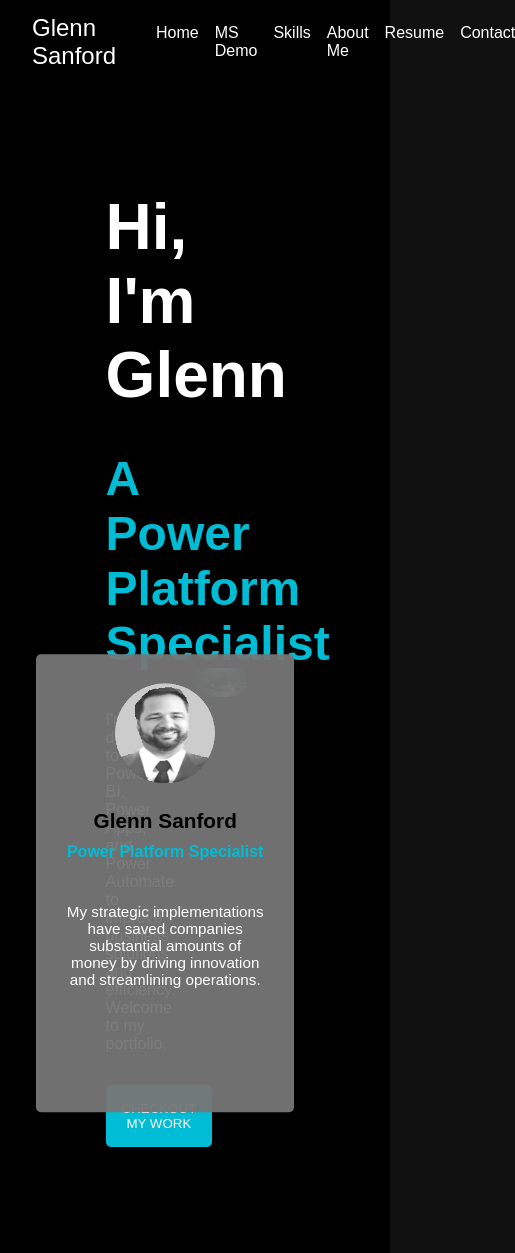
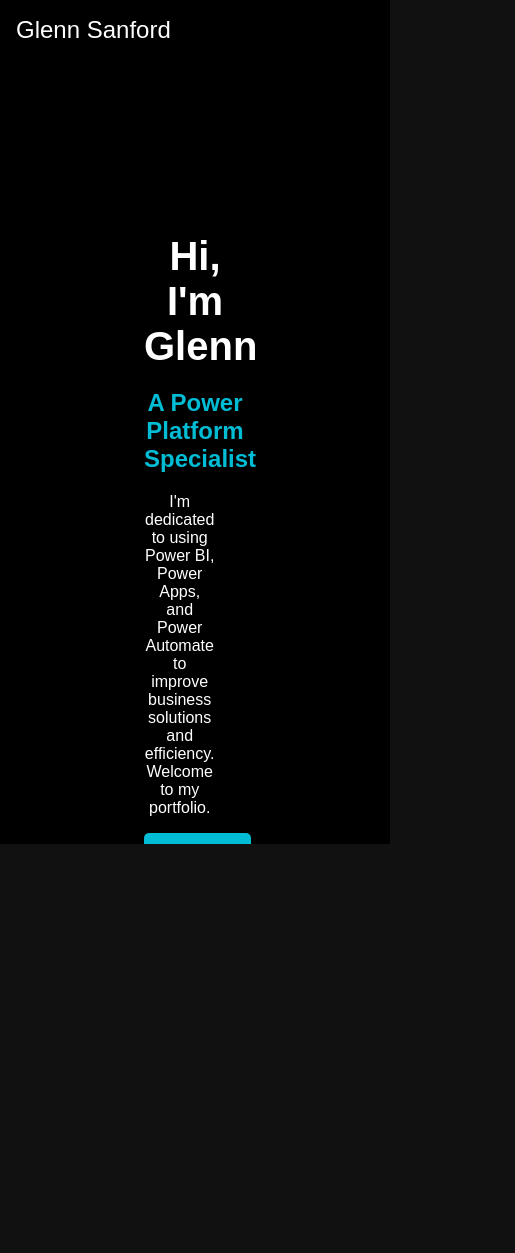
Before and after one commit to gsanford0224/github_pages, a React (Create React App) app: page / in a window 390 px wide. Shown: the whole page, 515 px wide, since content can reach past the window. After the commit the page ends 844 px from the top, so only its background shows below. Built offline with nearby package versions, Linux system fonts and the light colour scheme.

Commit message:
Ensure pages are mobile responsive

```diff
--- a/src/App.css
+++ b/src/App.css
@@ -1,5 +1,21 @@
+/* App.css */
+html, body, #root {
+  height: 100%;
+  margin: 0;
+  padding: 0;
+  width: 100%;
+}
+
+body {
+  display: flex;
+  flex-direction: column;
+}
+
 .App {
+  display: flex;
+  flex-direction: column;
+  width: 100%;
+  height: 100%;
+  overflow: hidden; /* Prevent scrolling */
   background-color: black;
-  color: white;
-  min-height: 100vh;
 }
--- a/src/components/AboutMe.css
+++ b/src/components/AboutMe.css
@@ -1,8 +1,26 @@
-.aboutme {
+/* Example for Projects.css */
+.projects {
+  display: flex;
+  justify-content: center;
+  align-items: center;
   padding: 2rem;
-  background-color: #444;
+  background-color: black;
+  border: 0.5in solid black;
+  box-sizing: border-box;
+  text-align: center;
+  width: 100%;
+  height: calc(100vh - 30px); /* Adjust for topbar height */
+  margin-top: 30px; /* Adjust for topbar */
 }
 
-.aboutme h2 {
+.projects h2 {
   color: #00bcd4;
 }
+
+@media (max-width: 768px) {
+  .projects {
+    height: auto;
+    padding: 1rem;
+    margin-top: 30px;
+  }
+}
--- a/src/components/Home.css
+++ b/src/components/Home.css
@@ -1,5 +1,123 @@
-.home {
+.hero {
+  display: flex;
+  flex-direction: column;
+  justify-content: space-between;
+  align-items: center;
+  padding: 1in; /* Add 1-inch padding */
+  margin-top: 30px; /* Adjust for reduced topbar height */
+  box-sizing: border-box; /* Ensure padding is included in the element's total width and height */
   background-color: black;
+  width: 100%;
+  height: calc(100vh - 30px); /* Subtract topbar height */
+  position: relative;
+}
+
+.hero-content {
+  text-align: center;
+  max-width: 50%;
+}
+
+.hero h1 {
+  font-size: 2.5rem; /* Adjust font size for better scaling */
+}
+
+.hero h2 {
+  color: #00bcd4;
+  font-size: 1.5rem; /* Adjust font size for better scaling */
+}
+
+.hero p {
+  margin: 1rem 0;
+}
+
+.hero button {
+  padding: 0.5rem 1rem;
+  background-color: #00bcd4;
+  border: none;
   color: white;
-  min-height: 100vh;
+  cursor: pointer;
 }
+
+.hero-image {
+  max-width: 50%;
+  padding-top: 2rem;
+  padding-right: 2rem;
+}
+
+.hero-image img {
+  width: 100%;
+  height: auto;
+}
+
+.profile-card {
+  width: 150px;
+  background-color: rgba(255, 255, 255, 0.9);
+  padding: 0.25in; /* Add padding */
+  border-radius: 10px;
+  display: flex;
+  flex-direction: column;
+  align-items: center;
+  position: absolute;
+  right: 0.5in; /* 0.5-inch border from the right */
+  top: 50%; /* Center vertically */
+  transform: translateY(-50%);
+}
+
+.profile-image {
+  width: 80px;
+  height: 80px;
+  border-radius: 50%;
+  margin-bottom: 1rem;
+}
+
+.profile-details {
+  text-align: center;
+}
+
+.profile-details h3 {
+  font-size: 1rem; /* Adjust font size */
+  font-weight: bold;
+  color: black; /* Change font color to black */
+}
+
+.profile-details h4 {
+  font-size: 0.8rem; /* Adjust font size */
+  color: #00bcd4; /* Change font color to #00bcd4 */
+  margin: 0.5rem 0;
+}
+
+.profile-details p {
+  font-size: 0.7rem; /* Adjust font size */
+}
+
+@media (max-width: 768px) {
+  .profile-card {
+    width: auto;
+    right: 0;
+    top: auto;
+    transform: none;
+    position: static;
+    margin: 1rem 0;
+  }
+
+  .hero {
+    height: auto;
+  }
+
+  .hero-content, .hero-image {
+    max-width: 100%;
+  }
+}
+
+.animated {
+  animation: float 3s ease-in-out infinite;
+}
+
+@keyframes float {
+  0%, 100% {
+    transform: translateY(0);
+  }
+  50% {
+    transform: translateY(-10px);
+  }
+}
--- a/src/components/MSDemo.css
+++ b/src/components/MSDemo.css
@@ -1,8 +1,26 @@
+/* Example for Projects.css */
 .projects {
+  display: flex;
+  justify-content: center;
+  align-items: center;
   padding: 2rem;
-  background-color: #222;
+  background-color: black;
+  border: 0.5in solid black;
+  box-sizing: border-box;
+  text-align: center;
+  width: 100%;
+  height: calc(100vh - 30px); /* Adjust for topbar height */
+  margin-top: 30px; /* Adjust for topbar */
 }
 
 .projects h2 {
   color: #00bcd4;
 }
+
+@media (max-width: 768px) {
+  .projects {
+    height: auto;
+    padding: 1rem;
+    margin-top: 30px;
+  }
+}
--- a/src/components/Navbar.css
+++ b/src/components/Navbar.css
@@ -1,14 +1,24 @@
 .navbar {
   display: flex;
-  justify-content: space-between;
+  justify-content: center;
   align-items: center;
-  background-color: black;
-  padding: .5rem 2rem;
+  width: 100%;
+  padding: 1rem;
 }
 
 .navbar-brand {
   font-size: 1.5rem;
   color: white;
+  margin-right: auto;
+}
+
+.navbar-toggle {
+  display: none;
+  font-size: 1.5rem;
+  color: white;
+  background: none;
+  border: none;
+  cursor: pointer;
 }
 
 .navbar-links {
@@ -21,3 +31,29 @@
   color: white;
   text-decoration: none;
 }
+
+@media (max-width: 768px) {
+  .navbar-toggle {
+    display: block;
+  }
+
+  .navbar-links {
+    display: none;
+    flex-direction: column;
+    width: 100%;
+    background-color: black;
+    position: absolute;
+    top: 30px;
+    left: 0;
+  }
+
+  .navbar-links.open {
+    display: flex;
+  }
+
+  .navbar-links a {
+    padding: 1rem;
+    text-align: center;
+    width: 100%;
+  }
+}
--- a/src/components/Resume.css
+++ b/src/components/Resume.css
@@ -1,8 +1,26 @@
-.resume {
+/* Example for Projects.css */
+.projects {
+  display: flex;
+  justify-content: center;
+  align-items: center;
   padding: 2rem;
-  background-color: #555;
+  background-color: black;
+  border: 0.5in solid black;
+  box-sizing: border-box;
+  text-align: center;
+  width: 100%;
+  height: calc(100vh - 30px); /* Adjust for topbar height */
+  margin-top: 30px; /* Adjust for topbar */
 }
 
-.resume h2 {
+.projects h2 {
   color: #00bcd4;
 }
+
+@media (max-width: 768px) {
+  .projects {
+    height: auto;
+    padding: 1rem;
+    margin-top: 30px;
+  }
+}
--- a/src/components/Skills.css
+++ b/src/components/Skills.css
@@ -1,65 +1,26 @@
-.skills-container {
+/* Example for Projects.css */
+.projects {
+  display: flex;
+  justify-content: center;
+  align-items: center;
   padding: 2rem;
+  background-color: black;
+  border: 0.5in solid black;
+  box-sizing: border-box;
   text-align: center;
-    background-color: #222;
-    color: #fff;
+  width: 100%;
+  height: calc(100vh - 30px); /* Adjust for topbar height */
+  margin-top: 30px; /* Adjust for topbar */
 }
 
-  .skills-grid {
-    display: flex;
-    flex-wrap: wrap;
-    justify-content: center;
-    gap: 1rem;
+.projects h2 {
+  color: #00bcd4;
 }
 
-  .skill-card {
-    background-color: #333;
-    border-radius: 8px;
+@media (max-width: 768px) {
+  .projects {
+    height: auto;
     padding: 1rem;
-    width: calc(33.333% - 1rem); /* Adjust width to fit 3 images per row */
-    box-sizing: border-box;
-    text-align: center;
-    transition: transform 0.2s;
+    margin-top: 30px;
   }
-
-  .skill-card:hover {
-    transform: scale(1.05);
 }
-
-  .skill-image {
-    position: relative;
-    width: 100%;
-    height: 200px;
-    overflow: hidden;
-  }
-
-  .skill-image img {
-    width: 100%;
-    height: 100%;
-    object-fit: cover;
-    transition: transform 0.5s;
-  }
-
-  .skill-image:hover img {
-    transform: scale(1.1);
-  }
-
-  .skill-description {
-    position: absolute;
-    bottom: 0;
-    left: 0;
-    right: 0;
-    background-color: rgba(0, 0, 0, 0.7);
-    color: white;
-    opacity: 0;
-    transition: opacity 0.5s;
-    padding: 1rem;
-  }
-
-  .skill-image:hover .skill-description {
-    opacity: 1;
-  }
-
-  .skill-card h3 {
-    margin-top: 1rem;
-  }
```
Lines whose indentation alone changed are shown as unchanged.
